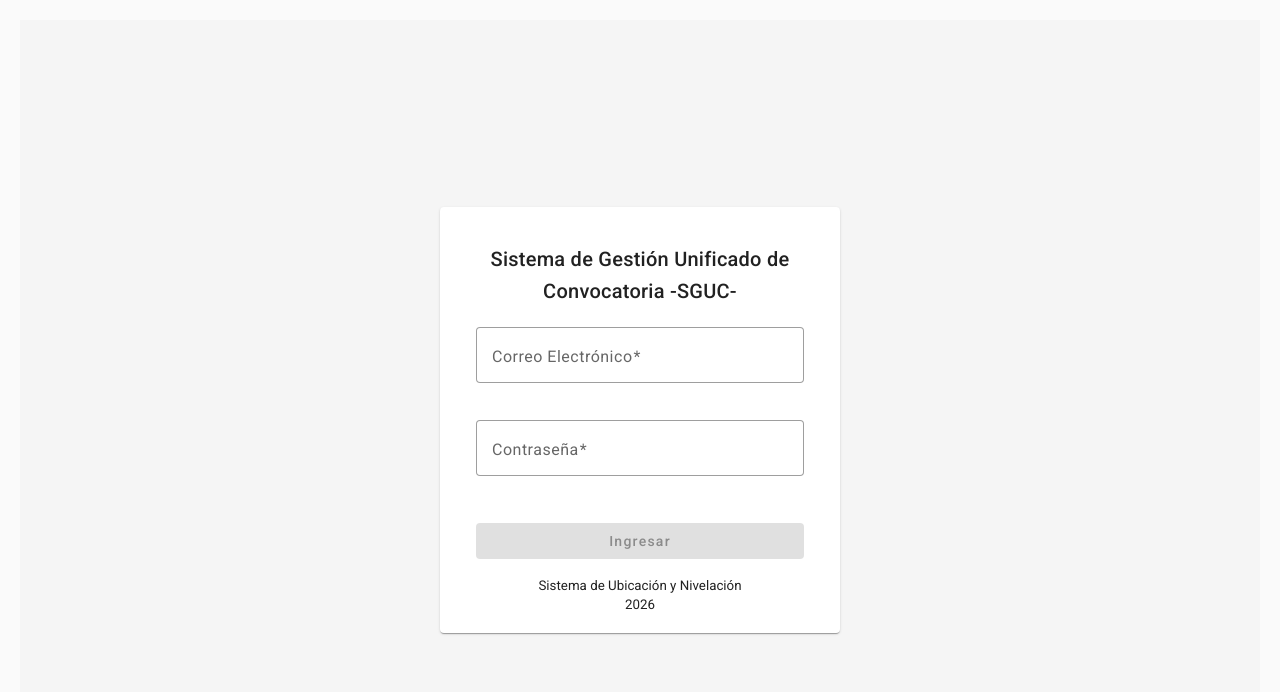
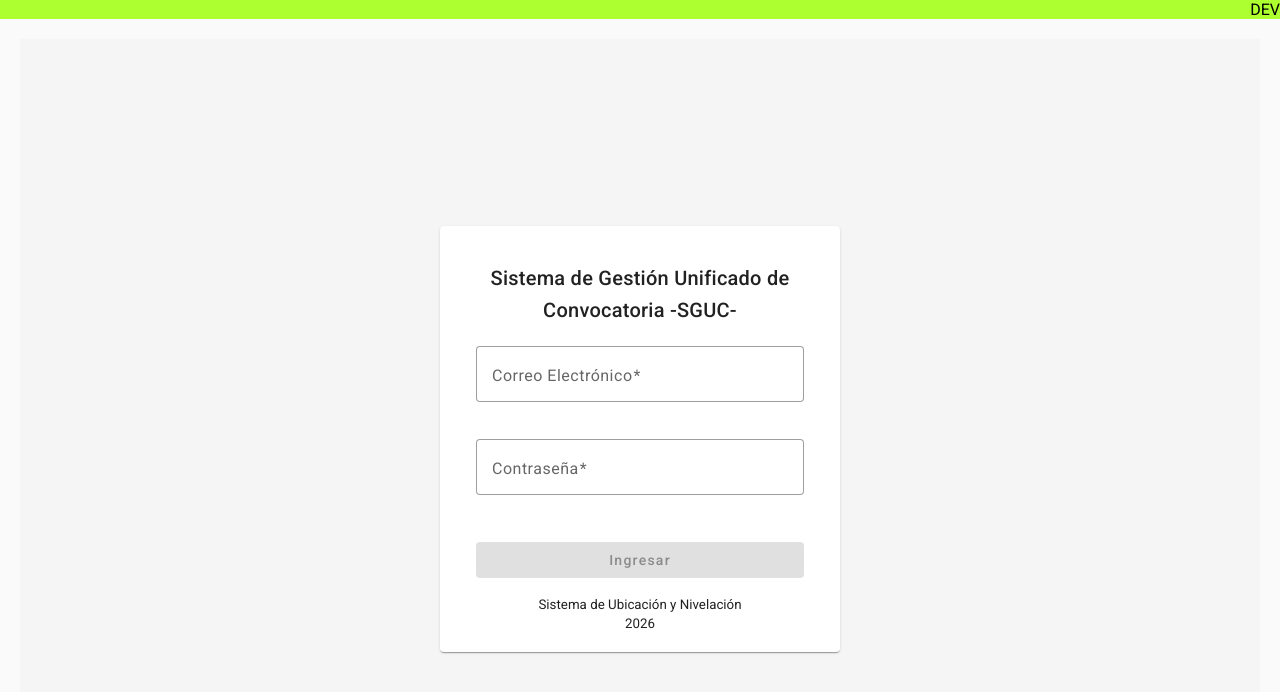
Before and after one commit to emayu/sun_sugc, an Angular app in the folder frontend/: page /login in a window 1280 px wide. Shown: the top 692 px of the page. Built offline with nearby package versions, Linux system fonts and the light colour scheme.

Commit message:
feat: agrega banner para identificar visualmente si el ambiente es DEV

```diff
--- a/frontend/src/app/app.component.html
+++ b/frontend/src/app/app.component.html
@@ -20,6 +20,9 @@
 </header>
 }
 <main>
+  @if(isDevMode){
+        <span style="background-color: greenyellow; text-align: end; ">DEV</span>
+  }
   <mat-sidenav-container class="main-container">
     <mat-sidenav mode="side" #menuSidenav >
       <mat-nav-list>
--- a/frontend/src/app/app.component.ts
+++ b/frontend/src/app/app.component.ts
@@ -1,4 +1,4 @@
-import { Component, inject } from '@angular/core';
+import { Component, inject, isDevMode } from '@angular/core';
 import { RouterOutlet, RouterLink, RouterLinkActive } from '@angular/router';
 import { AuthService } from './services/auth.service';
 
@@ -28,4 +28,5 @@ export class AppComponent {
   title = '-SUGC-';
   project_name = "Sistema Unificado de Gestión de Convocatoria"
   authService = inject(AuthService);
+  isDevMode = isDevMode();
 }
```
